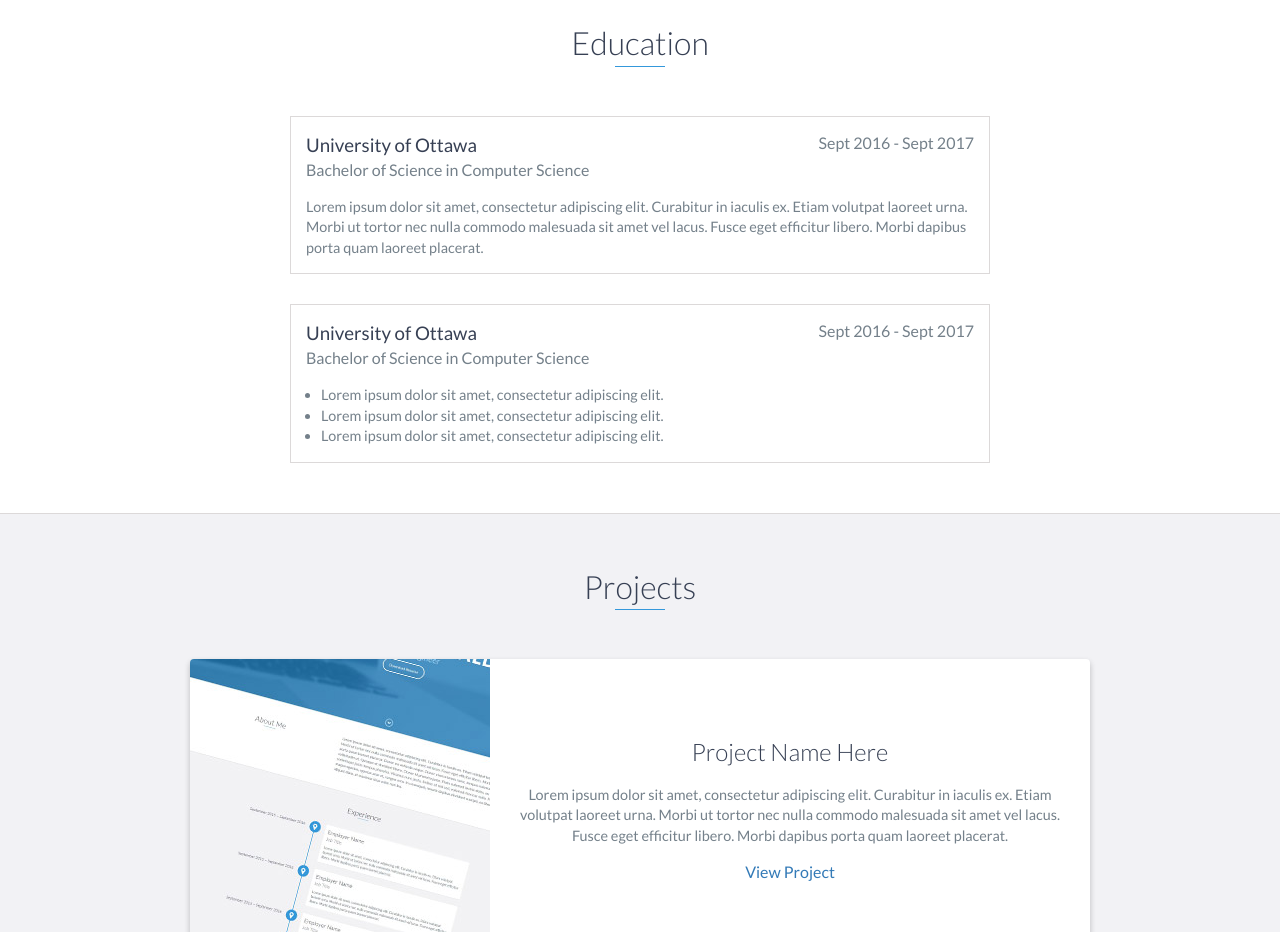
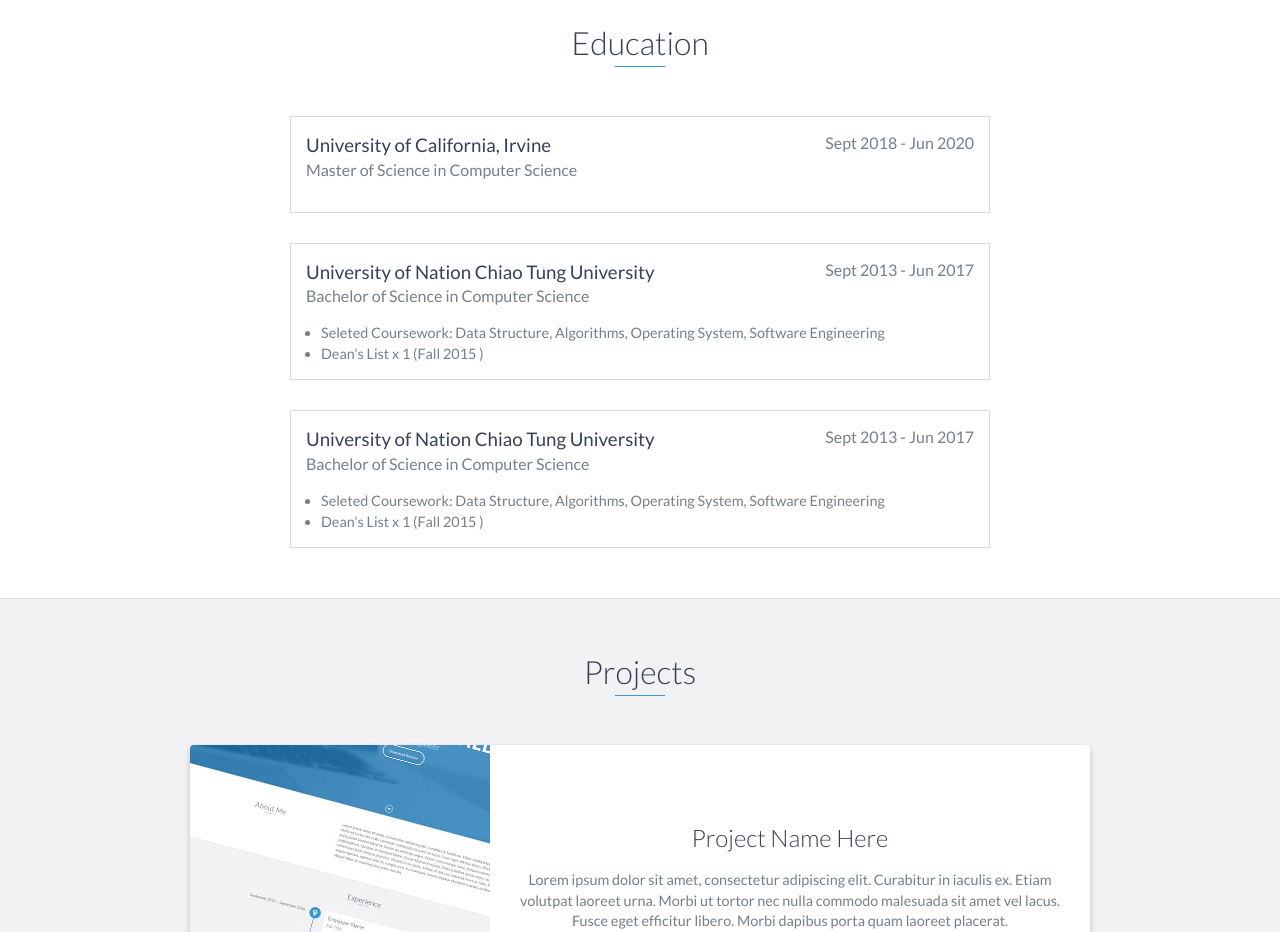
Before and after one commit to nuslarry/nuslarry.github.io, a website: page index.html in a window 1280 px wide. Shown: the part 1640-2572 px from the top of the page. Drawn offline with nearby package versions, Linux system fonts and the light colour scheme.

Commit message:
add education

```diff
--- a/index.html
+++ b/index.html
@@ -121,29 +121,32 @@
     <div id="education">
         <h2 class="heading">Education</h2>
         <div class="education-block">
-            <h3>University of Ottawa</h3>
-            <span class="education-date">Sept 2016 - Sept 2017</span>
-            <h4>Bachelor of Science in Computer Science</h4>
+            <h3>University of California, Irvine</h3>
+            <span class="education-date">Sept 2018 - Jun 2020</span>
+            <h4>Master of Science in Computer Science</h4>
             <p>
-                Lorem ipsum dolor sit amet, consectetur adipiscing elit. Curabitur in iaculis ex. Etiam volutpat laoreet urna. Morbi ut tortor nec nulla commodo malesuada sit amet vel lacus. Fusce eget efficitur libero. Morbi dapibus porta quam laoreet placerat.
+                <ul>
+
+                </ul>
             </p>
         </div>
         <!-- End .education-block -->
-
         <div class="education-block">
-            <h3>University of Ottawa</h3>
-            <span class="education-date">Sept 2016 - Sept 2017</span>
+            <h3>University of Nation Chiao Tung University</h3>
+            <span class="education-date">Sept 2013 - Jun 2017</span>
             <h4>Bachelor of Science in Computer Science</h4>
             <ul>
-                <li>
-                    Lorem ipsum dolor sit amet, consectetur adipiscing elit.
-                </li>
-                <li>
-                    Lorem ipsum dolor sit amet, consectetur adipiscing elit.
-                </li>
-                <li>
-                    Lorem ipsum dolor sit amet, consectetur adipiscing elit.
-                </li>
+                <li> Seleted Coursework: Data Structure, Algorithms, Operating System, Software Engineering
+                <li> Dean's List x 1 (Fall 2015 )
+            </ul>
+        </div>
+        <div class="education-block">
+            <h3>University of Nation Chiao Tung University</h3>
+            <span class="education-date">Sept 2013 - Jun 2017</span>
+            <h4>Bachelor of Science in Computer Science</h4>
+            <ul>
+                <li> Seleted Coursework: Data Structure, Algorithms, Operating System, Software Engineering
+                <li> Dean's List x 1 (Fall 2015 )
             </ul>
         </div>
         <!-- End .education-block -->
```
